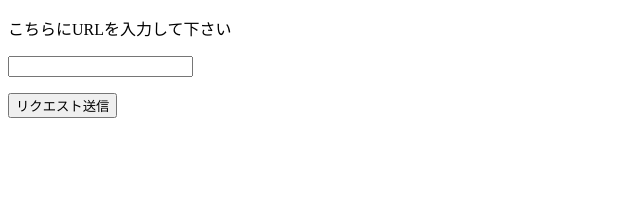
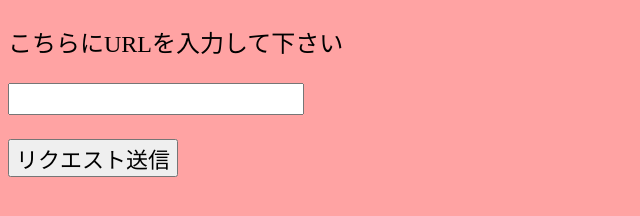
Before and after one commit to quiye/request_sender, a plain HTML site: page index.html in a window 1280 px wide. Shown: the whole page, without its empty margins (0-640 px from the left). Drawn offline with nearby package versions, Linux system fonts and the light colour scheme.

Commit message:
fontsize

```diff
--- a/index.html
+++ b/index.html
@@ -4,17 +4,20 @@
 <head>
     <title>リクエストを送るやつ</title>
     <meta charset="utf-8">
-    <meta name="viewport" content="width=device-width, initial-scale=1, minimum-scale=1, maximum-scale=1, user-scalable=no, shrink-to-fit=no, minimal-ui">
+    <meta name="viewport"
+        content="width=device-width, initial-scale=1, minimum-scale=1, maximum-scale=1, user-scalable=no, shrink-to-fit=no, minimal-ui">
     <script src="https://cdn.jsdelivr.net/npm/vue@2.5.16/dist/vue.js"></script>
     <script src="https://unpkg.com/axios/dist/axios.min.js"></script>
 </head>
 
-<body>
+<body style="background-color:rgb(255, 163, 163);">
     <div id="app">
-        <p>{{ message }}</p>
-        <input v-model="url">
-        <p>{{ url }}</p>
-        <button v-on:click="reverseMessage">リクエスト送信</button>
+        <font size="+2">
+            <p>{{ message }}</p>
+            <input v-model="url" style="font-size:22px;">
+            <p>{{ url }}</p>
+            <button v-on:click="reverseMessage" style="font-size:22px;">リクエスト送信</button>
+        </font>
 
     </div>
     <script>
@@ -25,7 +28,7 @@
                 url: ''
             },
             methods: {
-                reverseMessage: function() {
+                reverseMessage: function () {
                     let posttarget = document.location.search.substring(1);
                     let getter = posttarget + this.url;
                     this.message = "送信完了しました";
```
